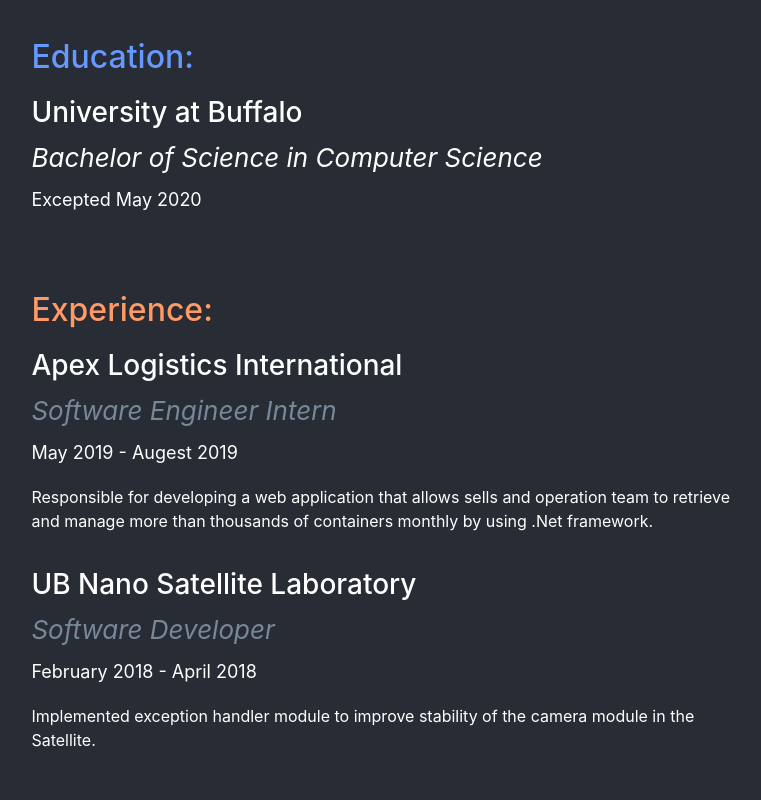
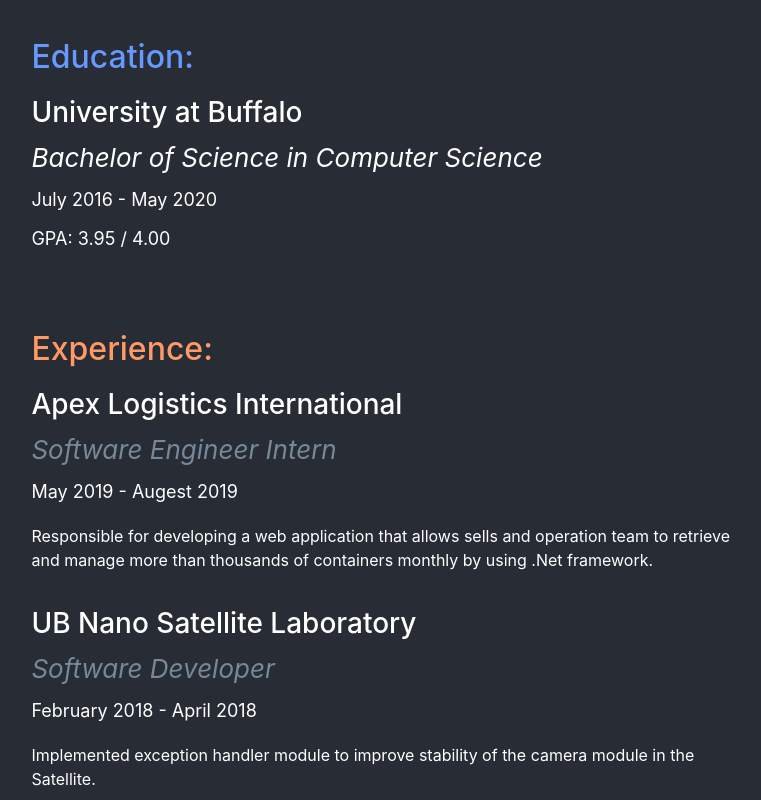
Before and after one commit to MinxiangPan/personal, a React (Create React App) app: page / in a window 1280 px wide. Shown: the part 780-1580 px from the top of the page, without its empty margins (253-1014 px from the left). Built offline with nearby package versions, Linux system fonts and the light colour scheme.

Commit message:
update resume infor

```diff
--- a/public/resumeData.json
+++ b/public/resumeData.json
@@ -41,8 +41,10 @@
       {
         "school":"University at Buffalo",
         "degree":"Bachelor of Science in Computer Science",
-        "graduated":"May 2020",
-        "description":""
+        "graduated":"July 2016 - May 2020",
+        "description":"",
+        "GPA" : "3.95",
+        "GPA_scale": "4.00"
       }
     ],
     "work":[
--- a/src/components/main/portfolio.js
+++ b/src/components/main/portfolio.js
@@ -11,7 +11,11 @@
             var education = this.props.data.education.map(function(education){
                 return <div key={education.school}>
                             <h3>{education.school}</h3>
-                            <p className="info"><em>{education.degree}</em><br/><span className="date">Excepted {education.graduated}</span></p>
+                            <p className="info">
+                                <em>{education.degree}</em><br/>
+                                <span className="date">{education.graduated}</span><br/>
+                                <span className="date">GPA: {education.GPA} / {education.GPA_scale}</span>
+                            </p>
                             <p>{education.description}</p>
                         </div>
             })
```
Also changed, not shown: 1 other file (tests, documents, lock files or other folders).
